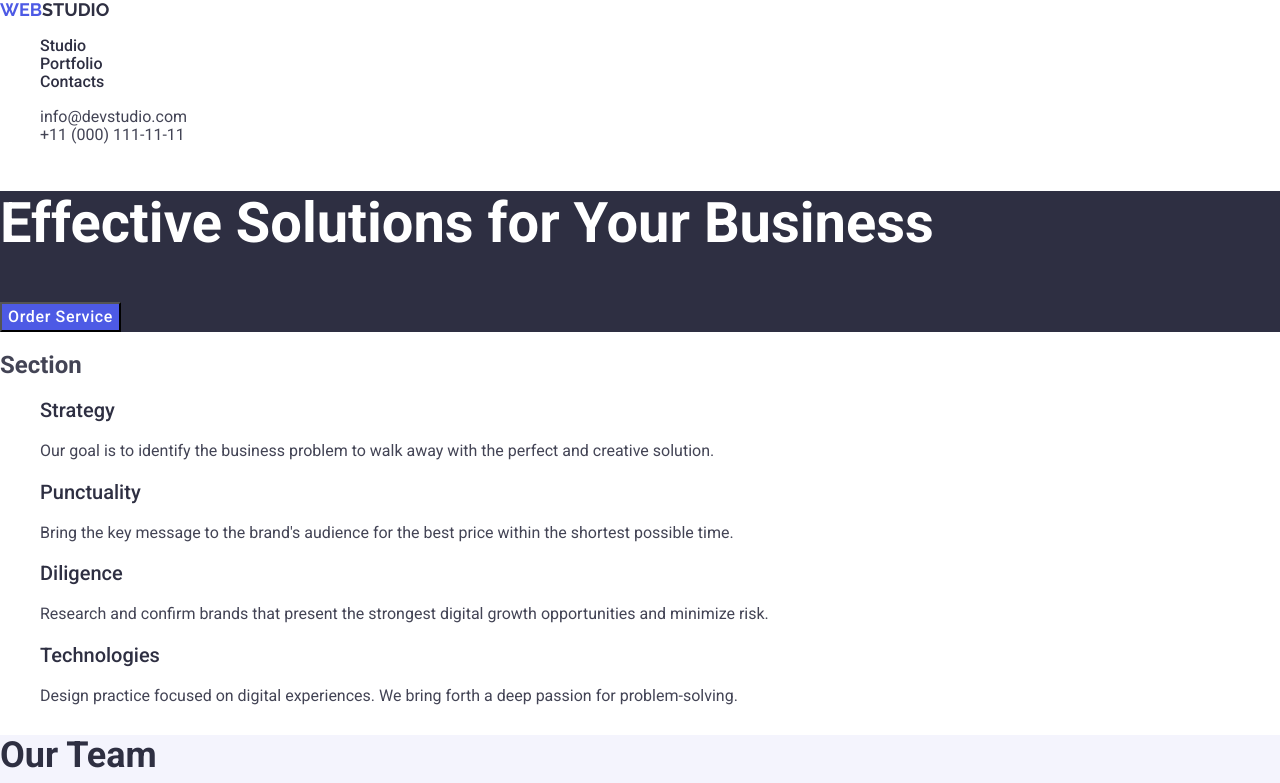
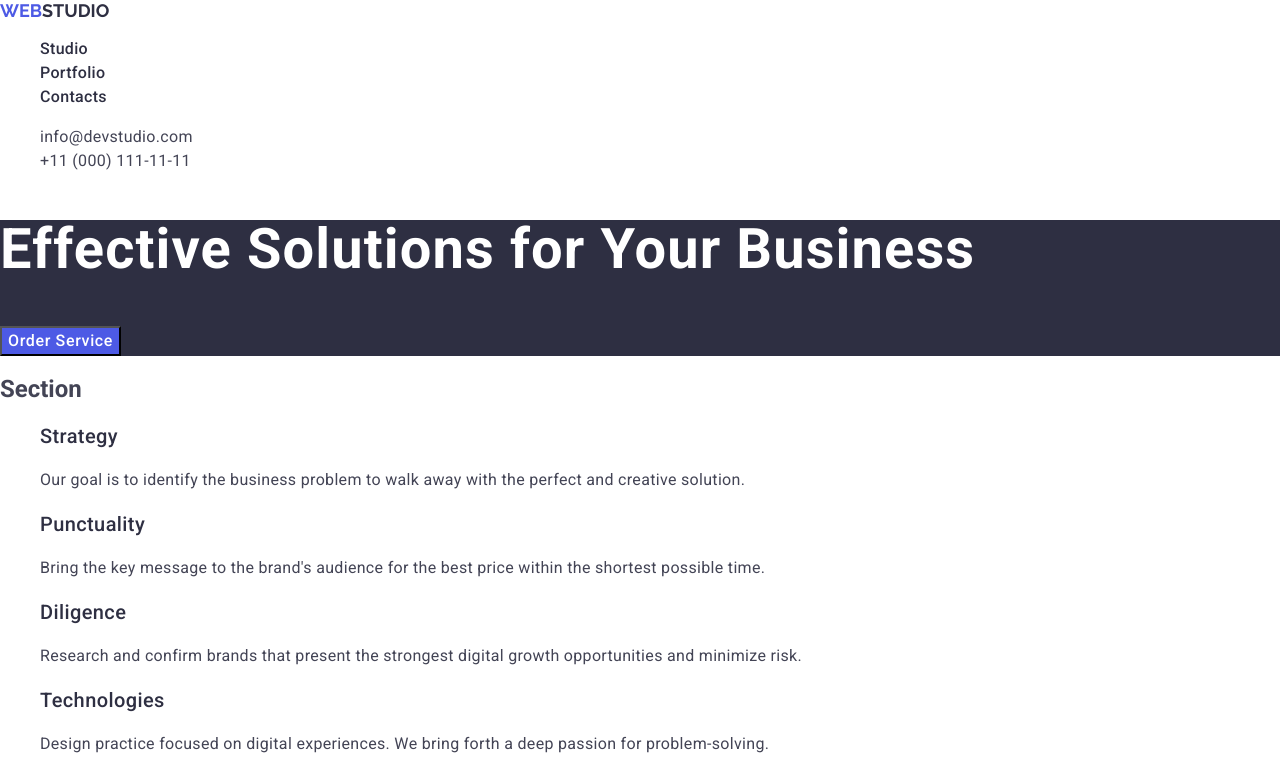
Before and after one commit to KateDzhaman/goit-markup-hw-02, a plain HTML site: page index.html in a window 1280 px wide. Shown: the top 783 px of the page. Drawn offline with nearby package versions, Linux system fonts and the light colour scheme.

Commit message:
fixed properties

```diff
--- a/css/styles.css
+++ b/css/styles.css
@@ -3,7 +3,7 @@ body {
     color: #434455;
     background-color: #fff;
     font-size: 16px;
-   /* line-height: 1,5;*/
+   line-height: 1,5;
 }
 
 ul, ol {
@@ -20,7 +20,7 @@ a {
     font-family: "Raleway", sans-serif;
       font-weight: 700;
       font-size: 18px;
-     /* line-height: 1.17;*/
+     line-height: 1.17;
       text-transform: uppercase;
       color: #4d5ae5;
   }
@@ -37,8 +37,8 @@ a {
 {
   font-weight: 500;
   font-size: 16px;
-  /*line-height: 1.5;
-  letter-spacing: 0.02em;*/
+  line-height: 1.5;
+  letter-spacing: 0.02em;
   color: #2e2f42;
 }
 
@@ -46,8 +46,8 @@ a {
 
 .contacts-link {
     font-size: 16px;
-    /*line-height: 1.5;
-    letter-spacing: 0.02em;*/
+    line-height: 1.5;
+    letter-spacing: 0.02em;
     color: #434455;
 }
 .nav-link:hover,
@@ -66,8 +66,8 @@ a {
 .main-title {
     font-weight: 700;
     font-size: 56px;
-    /*line-height: 1.07;
-    letter-spacing: 0.02em;*/
+    line-height: 1.07;
+    letter-spacing: 0.02em;
     color: #fff;
 }
 .main-button {
@@ -89,8 +89,8 @@ background-color: #404BBF;
 .img-illustration-heading {
 font-weight: 500;
 font-size: 20px;
-/*line-height: 1.2;
-letter-spacing: 0.02em;*/
+line-height: 1.2;
+letter-spacing: 0.02em;
 color: #2e2f42;
 }
 .text-lead,
@@ -99,8 +99,8 @@ color: #2e2f42;
 .footer-lead {
 font-weight: 400;
 font-size: 16px;
-/*line-height: 1.5;
-letter-spacing: 0.02em;*/
+line-height: 1.5;
+letter-spacing: 0.02em;
 color: #434455;
 }
 .footer-lead {color: #f4f4fd;}
@@ -111,9 +111,9 @@ color: #434455;
 .img-illustration-title {
     font-weight: 700;
     font-size: 36px;
-   /* line-height: 1.11;
+    line-height: 1.11;
     letter-spacing: 0.02em;
-    text-align: center;*/
+    text-align: center;
     color: #2e2f42;
 }
  .img-illustration-title, .img-avatar-title {
```
